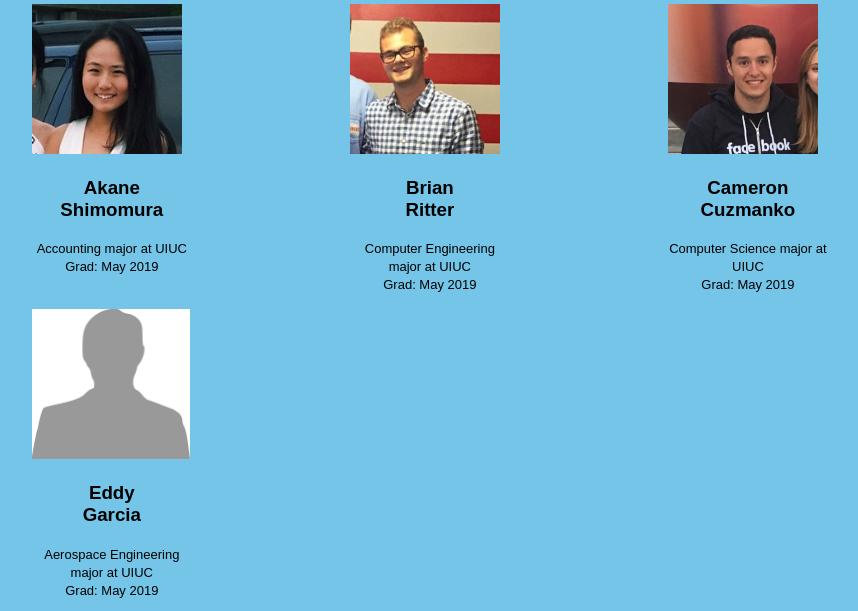
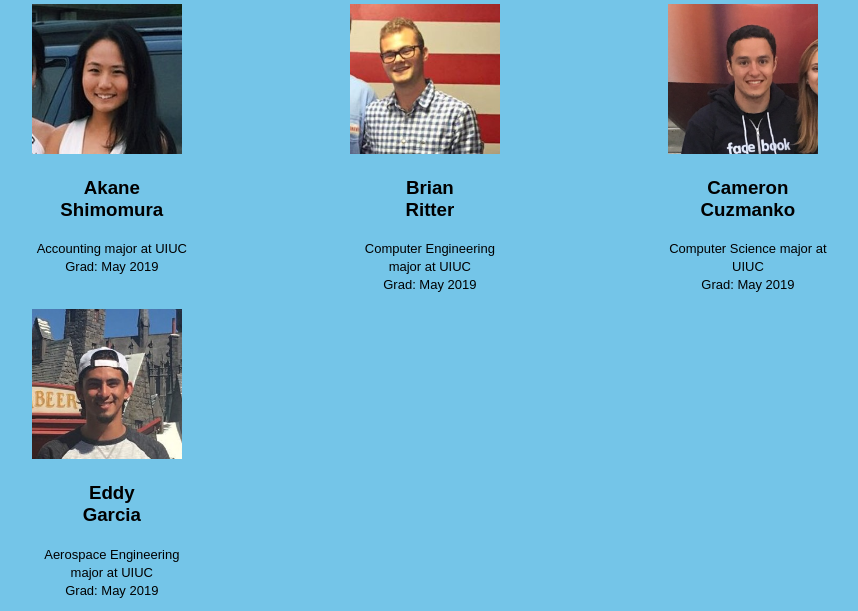
Before and after one commit to camcuz97/SoiledIt, a Flask app: page /about in a window 1280 px wide. Shown: the part 164-775 px from the top of the page, without its empty margins (93-951 px from the left). Run offline with Flask 2, Linux system fonts and the light colour scheme.

Commit message:
Added eddy's data

```diff
--- a/templates/about.html
+++ b/templates/about.html
@@ -52,7 +52,7 @@
         <li>
           <div id = "eddy" class = "dev_profile">
             <div id = "eddy_image" class = "profile_image">
-              <img src = "../static/assets/tempUser.png" height = "150" />
+              <img src = "../static/assets/eddy_headshot.jpg" height = "150" />
             </div>
             <h3 align = "center"> Eddy <br>Garcia</h3>
             <p id = "eddy_descript" align = "center"><font size = "2.5">Aerospace Engineering major at UIUC <br> Grad: May 2019</font></p>
```
Also changed, not shown: static/assets/eddy_headshot.jpg (added).
